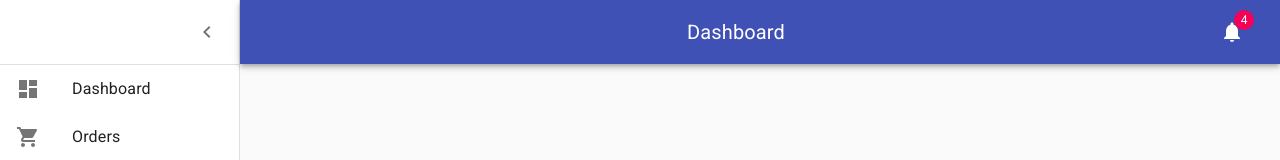
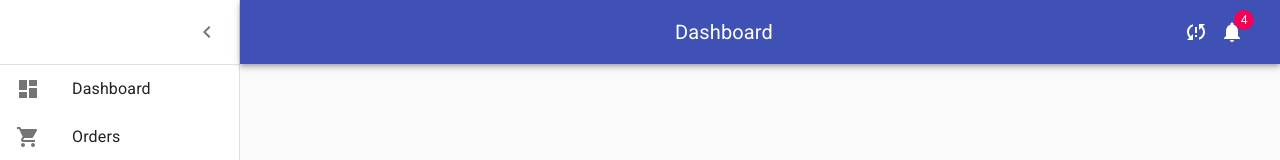
Before and after one commit to jmatyjasik/my-utils, a React (Create React App) app in the folder my-utils-app/: page / in a window 1280 px wide. Shown: the top 160 px of the page. Built offline with nearby package versions, Linux system fonts and the light colour scheme; no server answers.

Commit message:
update view

```diff
--- a/my-utils-app/package.json
+++ b/my-utils-app/package.json
@@ -6,6 +6,7 @@
     "@fontsource/roboto": "^4.4.5",
     "@material-ui/core": "^4.11.4",
     "@material-ui/icons": "^4.11.2",
+    "@material-ui/types": "^5.1.0",
     "@testing-library/jest-dom": "^5.11.4",
     "@testing-library/react": "^11.1.0",
     "@testing-library/user-event": "^12.1.10",
--- a/my-utils-app/src/Dashboard.tsx
+++ b/my-utils-app/src/Dashboard.tsx
@@ -3,33 +3,30 @@ import clsx from 'clsx';
 import { makeStyles } from '@material-ui/core/styles';
 import CssBaseline from '@material-ui/core/CssBaseline';
 import Drawer from '@material-ui/core/Drawer';
-import Box from '@material-ui/core/Box';
 import AppBar from '@material-ui/core/AppBar';
 import Toolbar from '@material-ui/core/Toolbar';
-import List from '@material-ui/core/List';
 import Typography from '@material-ui/core/Typography';
 import Divider from '@material-ui/core/Divider';
 import IconButton from '@material-ui/core/IconButton';
 import Badge from '@material-ui/core/Badge';
 import Container from '@material-ui/core/Container';
 import Grid from '@material-ui/core/Grid';
-import Paper from '@material-ui/core/Paper';
-import Link from '@material-ui/core/Link';
 import MenuIcon from '@material-ui/icons/Menu';
 import ChevronLeftIcon from '@material-ui/icons/ChevronLeft';
 import NotificationsIcon from '@material-ui/icons/Notifications';
 import ListItem from '@material-ui/core/ListItem';
 import ListItemIcon from '@material-ui/core/ListItemIcon';
 import ListItemText from '@material-ui/core/ListItemText';
-import ListSubheader from '@material-ui/core/ListSubheader';
 import DashboardIcon from '@material-ui/icons/Dashboard';
 import ShoppingCartIcon from '@material-ui/icons/ShoppingCart';
 import PeopleIcon from '@material-ui/icons/People';
 import BarChartIcon from '@material-ui/icons/BarChart';
 import LayersIcon from '@material-ui/icons/Layers';
-import AssignmentIcon from '@material-ui/icons/Assignment';
+import SyncProblem from '@material-ui/icons/SyncProblem';
 
 import '@fontsource/roboto';
+import { useState, useEffect } from 'react';
+import { Sync } from '@material-ui/icons';
 
 const drawerWidth = 240;
 
@@ -115,6 +112,8 @@ const useStyles = makeStyles((theme) => ({
 export const Dashboard = () => {
     const classes = useStyles();
   const [open, setOpen] = React.useState(true);
+  const [isConnected, setIsConnected] = useState(false);
+
   const handleDrawerOpen = () => {
     setOpen(true);
   };
@@ -123,6 +122,22 @@ export const Dashboard = () => {
   };
   const fixedHeightPaper = clsx(classes.paper, classes.fixedHeight);
 
+  useEffect(() => {
+    setInterval(async () => {
+      const res = await fetch('healthcheck');
+      const blocks = await res.json();
+      setIsConnected(blocks.health);
+    }, 5000);
+  }, []);
+
+  const renderConnectionStatus = ()=>{
+    if(isConnected) {
+      return <Sync></Sync>
+    }
+    else {
+      return <SyncProblem/>
+    }
+  }
   return (
     <div className={classes.root}>
       <CssBaseline />
@@ -140,6 +155,7 @@ export const Dashboard = () => {
           <Typography component="h1" variant="h6" color="inherit" noWrap className={classes.title}>
             Dashboard
           </Typography>
+          {renderConnectionStatus()}
           <IconButton color="inherit">
             <Badge badgeContent={4} color="secondary">
               <NotificationsIcon />
```
Also changed, not shown: my-utils-app/tsconfig.json (+7 -5 lines), 1 other file (tests, documents, lock files or other folders).
